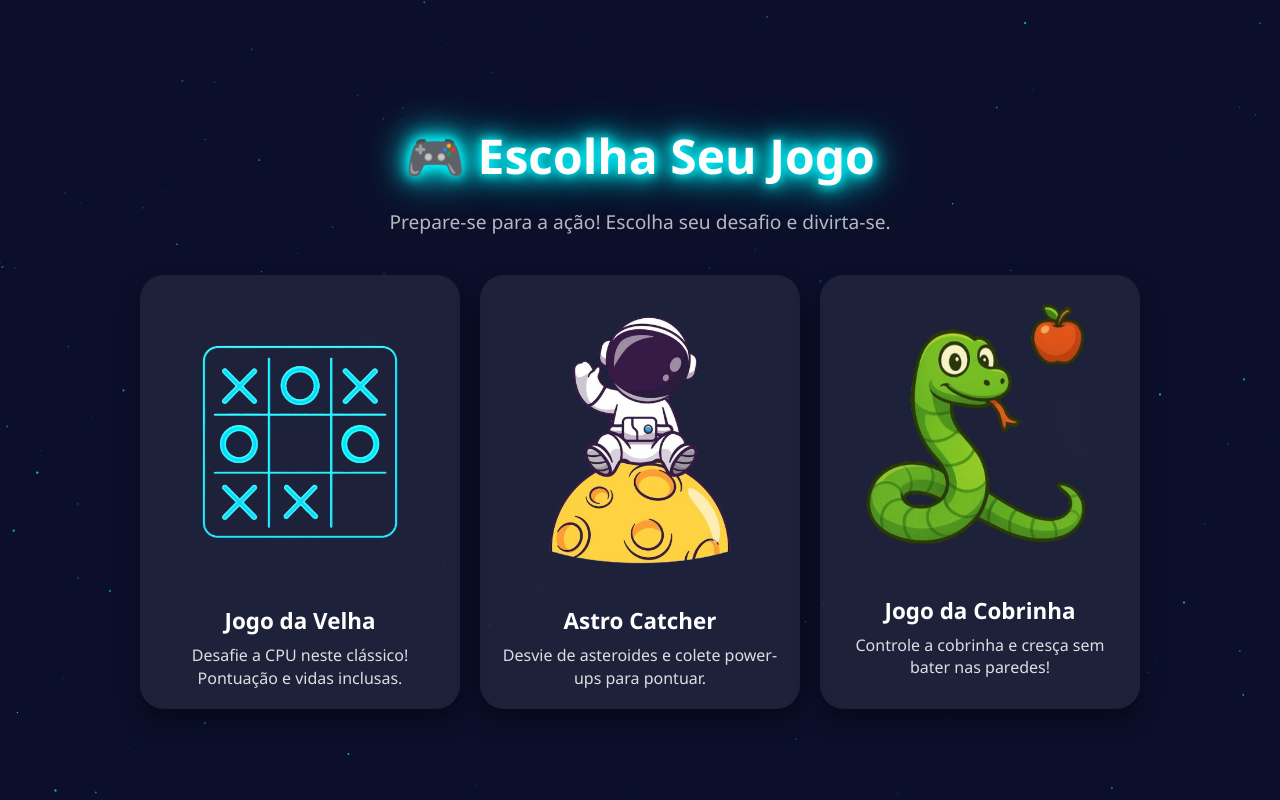
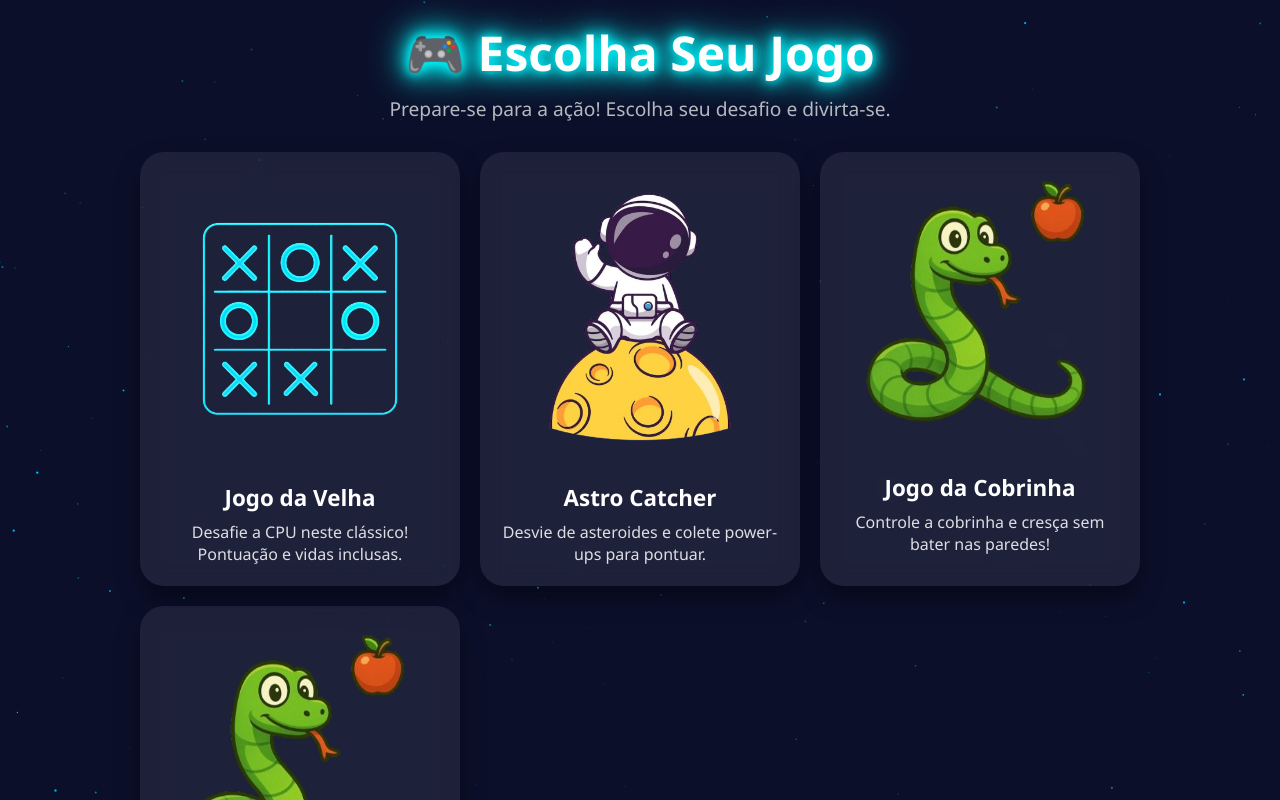
Before and after one commit to gustavopado/Jogos, a plain HTML site: page index.html in a window 1280 px wide. Shown: the top 800 px of the page. Drawn offline with Linux system fonts and the light colour scheme.

Commit message:
Update index.html

```diff
--- a/index.html
+++ b/index.html
@@ -1,101 +1,96 @@
-<!DOCTYPE html> <!-- Declara o tipo de documento: HTML5 -->
-<html lang="pt-BR"> <!-- Define que o conteúdo está em português do Brasil -->
+<!DOCTYPE html>
+<html lang="pt-BR">
 <head>
-  <meta charset="UTF-8"> <!-- Define a codificação de caracteres (UTF-8 suporta acentos) -->
+  <meta charset="UTF-8">
   <meta name="viewport" content="width=device-width, initial-scale=1.0">
-  <!-- Faz o site ser responsivo: largura da página = largura da tela e zoom inicial = 1 -->
-
-  <title>Menu de Jogos - Galáxia</title> <!-- Título exibido na aba do navegador -->
-
+  <title>Menu de Jogos - Galáxia</title>
   <style>
     /* ======== ESTILO GERAL ======== */
     body {
-      margin: 0; /* Remove margem padrão do body */
-      font-family: 'Segoe UI', sans-serif; /* Fonte moderna */
-      display: flex; /* Flexbox para centralizar conteúdo */
-      flex-direction: column; /* Alinha os filhos na vertical */
-      align-items: center; /* Centraliza horizontalmente */
-      justify-content: center; /* Centraliza verticalmente */
-      min-height: 100vh; /* Altura mínima = 100% da tela */
-      color: white; /* Texto branco */
-      overflow: hidden; /* Esconde scroll se sobrar algo */
-      position: relative; /* Necessário para o canvas de fundo */
-      background: #0b0f2a; /* Cor de fundo escura */
+      margin: 0;
+      font-family: 'Segoe UI', sans-serif;
+      display: flex;
+      flex-direction: column;
+      align-items: center;
+      justify-content: flex-start; /* Agora começa do topo */
+      min-height: 100vh;
+      color: white;
+      overflow-y: auto; /* Permite rolar para ver tudo */
+      overflow-x: hidden;
+      position: relative;
+      background: #0b0f2a;
     }
 
     canvas {
-      position: absolute; /* Coloca o canvas fixo atrás do conteúdo */
-      inset: 0; /* Faz ocupar 100% da largura e altura */
-      z-index: 0; /* Fica atrás de todo o resto */
+      position: fixed; /* Fundo fixo mesmo ao rolar */
+      inset: 0;
+      z-index: 0;
     }
 
     h1 {
-      font-size: clamp(2rem, 5vw, 3rem); /* Tamanho responsivo (mínimo 2rem, máximo 3rem) */
-      margin-bottom: 20px;
-      z-index: 1; /* Fica acima do fundo animado */
+      font-size: clamp(2rem, 5vw, 3rem);
+      margin: 20px 0 10px;
+      z-index: 1;
       text-shadow: 0 0 8px #00f6ff, 0 0 15px #00f6ff, 0 0 25px #0ff, 0 0 40px #0ff;
-      /* Efeito de brilho neon no texto */
-      animation: neonGlow 2s ease-in-out infinite alternate; /* Anima o brilho */
+      animation: neonGlow 2s ease-in-out infinite alternate;
       text-align: center;
       padding: 0 10px;
     }
 
     @keyframes neonGlow {
-      /* Animação do brilho, alternando intensidade */
       0% { text-shadow: 0 0 8px #00f6ff,0 0 15px #00f6ff,0 0 25px #0ff,0 0 40px #0ff; }
       100% { text-shadow: 0 0 12px #00f6ff,0 0 20px #00f6ff,0 0 30px #0ff,0 0 50px #0ff; }
     }
 
     .subtitle {
-      font-size: clamp(1rem, 2.5vw, 1.2rem); /* Responsivo */
-      color: rgba(255,255,255,0.7); /* Branco com transparência */
-      margin-bottom: 40px;
+      font-size: clamp(1rem, 2.5vw, 1.2rem);
+      color: rgba(255,255,255,0.7);
+      margin-bottom: 30px;
       z-index: 1;
-      opacity: 0; /* Começa invisível */
-      animation: fadeIn 2s forwards 0.5s; /* Vai aparecendo após 0.5s */
+      opacity: 0;
+      animation: fadeIn 2s forwards 0.5s;
       text-align: center;
       padding: 0 12px;
     }
 
-    @keyframes fadeIn { to { opacity: 1; } } /* Animação simples para aparecer */
+    @keyframes fadeIn { to { opacity: 1; } }
 
     /* ======== GRID DOS JOGOS ======== */
     .game-menu {
-      display: grid; /* Usando Grid Layout */
+      display: grid;
       grid-template-columns: repeat(auto-fit, minmax(240px, 1fr));
-      /* Cria colunas automáticas de no mínimo 240px e distribui igualmente */
-      gap: 20px; /* Espaçamento entre cards */
+      gap: 20px;
       width: 92%;
-      max-width: 1000px; /* Limite de largura */
+      max-width: 1000px;
       z-index: 1;
+      margin-bottom: 40px;
     }
 
     .game-card {
-      background: rgba(255,255,255,0.08); /* Fundo semi-transparente */
-      backdrop-filter: blur(12px); /* Efeito de vidro fosco */
+      background: rgba(255,255,255,0.08);
+      backdrop-filter: blur(12px);
       border-radius: 24px;
       padding: 20px 15px;
       text-align: center;
       box-shadow: 0 12px 25px rgba(0,0,0,0.4);
       transition: transform 0.35s ease, background 0.35s ease, box-shadow 0.35s ease;
-      cursor: pointer; /* Mostra mãozinha no hover */
+      cursor: pointer;
     }
 
     .game-card:hover {
-      /* Efeitos quando passa o mouse */
-      transform: translateY(-8px) scale(1.04); /* Sobe e aumenta */
+      transform: translateY(-8px) scale(1.04);
       background: rgba(255,255,255,0.15);
       box-shadow: 0 18px 35px rgba(0,0,0,0.45);
     }
 
     .game-card img {
-      width: 100%; /* Ocupa largura toda */
+      width: 100%;
       border-radius: 18px;
       margin-bottom: 15px;
-      object-fit: cover; /* Garante que a imagem não deforme */
+      object-fit: cover;
       transition: transform 0.35s ease;
     }
-    .game-card:hover img { transform: scale(1.07); } /* Zoom na imagem ao passar mouse */
+    .game-card:hover img { transform: scale(1.07); }
 
     .game-title {
       font-size: 1.4rem;
@@ -109,9 +104,8 @@
       line-height: 1.4;
     }
 
-    /* ======== RESPONSIVIDADE EXTRA ======== */
     @media(max-width:600px){
-      .game-menu { gap: 15px; } /* Diminui espaçamento em telas pequenas */
+      .game-menu { gap: 15px; }
       .game-card { padding: 15px 10px; }
       .game-title { font-size: 1.2rem; }
       .game-desc { font-size: 0.9rem; }
@@ -119,96 +113,93 @@
   </style>
 </head>
 <body>
-  <h1>🎮 Escolha Seu Jogo</h1> <!-- Título principal -->
+  <h1>🎮 Escolha Seu Jogo</h1>
   <div class="subtitle">Prepare-se para a ação! Escolha seu desafio e divirta-se.</div>
 
   <!-- GRID COM OS CARDS DOS JOGOS -->
   <div class="game-menu">
-    <!-- CARD 1 -->
     <div class="game-card" onclick="window.location.href='velha.html'">
       <img src="velha.png" alt="Jogo da Velha">
       <div class="game-title">Jogo da Velha</div>
       <div class="game-desc">Desafie a CPU neste clássico! Pontuação e vidas inclusas.</div>
     </div>
 
-    <!-- CARD 2 -->
     <div class="game-card" onclick="window.location.href='falling.html'">
       <img src="astro.png" alt="Astro Catcher">
       <div class="game-title">Astro Catcher</div>
       <div class="game-desc">Desvie de asteroides e colete power-ups para pontuar.</div>
     </div>
 
-    <!-- CARD 3 -->
     <div class="game-card" onclick="window.location.href='jogodacobra.html'">
       <img src="cobra.png" alt="Jogo da Cobrinha">
       <div class="game-title">Jogo da Cobrinha</div>
       <div class="game-desc">Controle a cobrinha e cresça sem bater nas paredes!</div>
     </div>
+
+    <!-- Card extra para teste -->
+    <div class="game-card" onclick="window.location.href='jogodacobra-erro.html'">
+      <img src="cobra.png" alt="Jogo da Cobrinha (Erro)">
+      <div class="game-title">Jogo da Cobrinha ⚠️Com erro</div>
+      <div class="game-desc">Versão de teste para verificar e corrigir bugs.</div>
+    </div>
   </div>
 
-  <!-- CANVAS PARA O FUNDO ESTRELADO -->
   <canvas id="galaxy"></canvas>
 
   <script>
-    /* ======== SCRIPT DO FUNDO ANIMADO ======== */
-
     const canvas = document.getElementById('galaxy');
     const ctx = canvas.getContext('2d');
-    let w = canvas.width = window.innerWidth; // Largura = largura da tela
-    let h = canvas.height = window.innerHeight; // Altura = altura da tela
+    let w = canvas.width = window.innerWidth;
+    let h = canvas.height = window.innerHeight;
 
     window.addEventListener('resize', () => {
-      // Quando a tela muda de tamanho, atualiza o canvas
       w = canvas.width = window.innerWidth;
       h = canvas.height = window.innerHeight;
       initStars();
     });
 
-    const stars = []; // Array que guarda todas as estrelas
-    const STAR_COUNT = 200; // Número de estrelas
+    const stars = [];
+    const STAR_COUNT = 200;
 
     function initStars() {
-      // Cria as estrelas com posições aleatórias
       stars.length = 0;
       for (let i = 0; i < STAR_COUNT; i++) {
         stars.push({
-          x: Math.random() * w, // Posição X aleatória
-          y: Math.random() * h, // Posição Y aleatória
-          radius: Math.random() * 1.2, // Tamanho da estrela
-          alpha: Math.random(), // Transparência
-          dx: (Math.random() - 0.5) * 0.3, // Velocidade horizontal
-          dy: (Math.random() - 0.5) * 0.3, // Velocidade vertical
-          flicker: Math.random() * 0.05 // Variação de brilho
+          x: Math.random() * w,
+          y: Math.random() * h,
+          radius: Math.random() * 1.2,
+          alpha: Math.random(),
+          dx: (Math.random() - 0.5) * 0.3,
+          dy: (Math.random() - 0.5) * 0.3,
+          flicker: Math.random() * 0.05
         });
       }
     }
 
     function drawStars() {
-      ctx.clearRect(0, 0, w, h); // Limpa a tela antes de redesenhar
+      ctx.clearRect(0, 0, w, h);
       for (const s of stars) {
         ctx.beginPath();
-        ctx.arc(s.x, s.y, s.radius, 0, Math.PI * 2); // Desenha um círculo
-        ctx.fillStyle = `rgba(0, 200, 255, ${s.alpha})`; // Cor azulada
+        ctx.arc(s.x, s.y, s.radius, 0, Math.PI * 2);
+        ctx.fillStyle = `rgba(0, 200, 255, ${s.alpha})`;
         ctx.fill();
 
-        // Faz as estrelas piscarem e se moverem levemente
         s.alpha += (Math.random() - 0.5) * s.flicker;
         if (s.alpha < 0) s.alpha = 0;
         if (s.alpha > 1) s.alpha = 1;
         s.x += s.dx;
         s.y += s.dy;
 
-        // Faz as estrelas reaparecerem do outro lado quando saem da tela
         if (s.x < 0) s.x = w;
         if (s.x > w) s.x = 0;
         if (s.y < 0) s.y = h;
         if (s.y > h) s.y = 0;
       }
-      requestAnimationFrame(drawStars); // Chama novamente para animar
+      requestAnimationFrame(drawStars);
     }
 
-    initStars(); // Inicializa as estrelas
-    drawStars(); // Começa a animação
+    initStars();
+    drawStars();
   </script>
 </body>
 </html>
```
